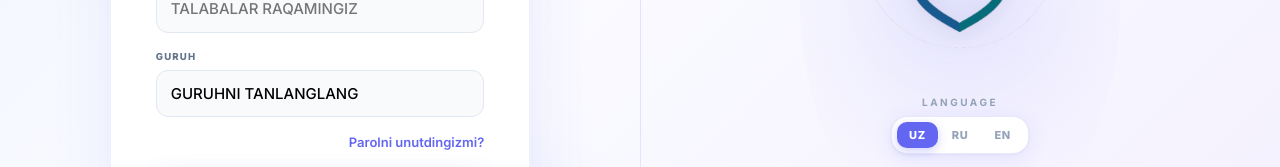
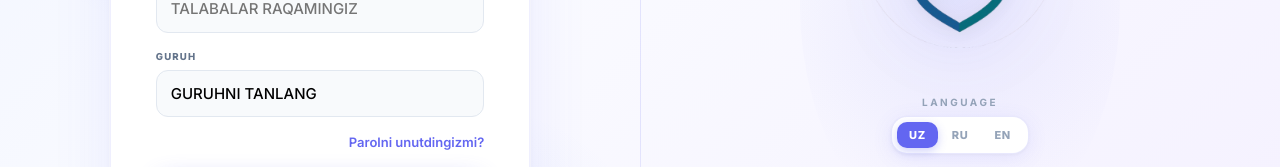
Before and after one commit to baron221/exam-edu, a Next.js app: page /login in a window 1280 px wide. Shown: the part 395-562 px from the top of the page. Built offline with nearby package versions, Linux system fonts and the light colour scheme.

Commit message:
fix: login sahifasidagi grammatik xato tuzatildi

```diff
--- a/src/app/login/page.tsx
+++ b/src/app/login/page.tsx
@@ -186,7 +186,7 @@ export default function LoginPage() {
                       outline: 'none', appearance: 'none', cursor: 'pointer'
                     }}
                   >
-                    <option value="" disabled>GURUHNI TANLANGLANG</option>
+                    <option value="" disabled>GURUHNI TANLANG</option>
                     {['FIT-1', 'FIT-2', 'FIT-3', 'FIT-4', 'FIT-5', 'FIT-6', 'FM-1', 'FM-2', 'FM-3', 'FM-4', 'FM-5', 'FM-6'].map(g => (
                       <option key={g} value={g}>{g}</option>
                     ))}
```
